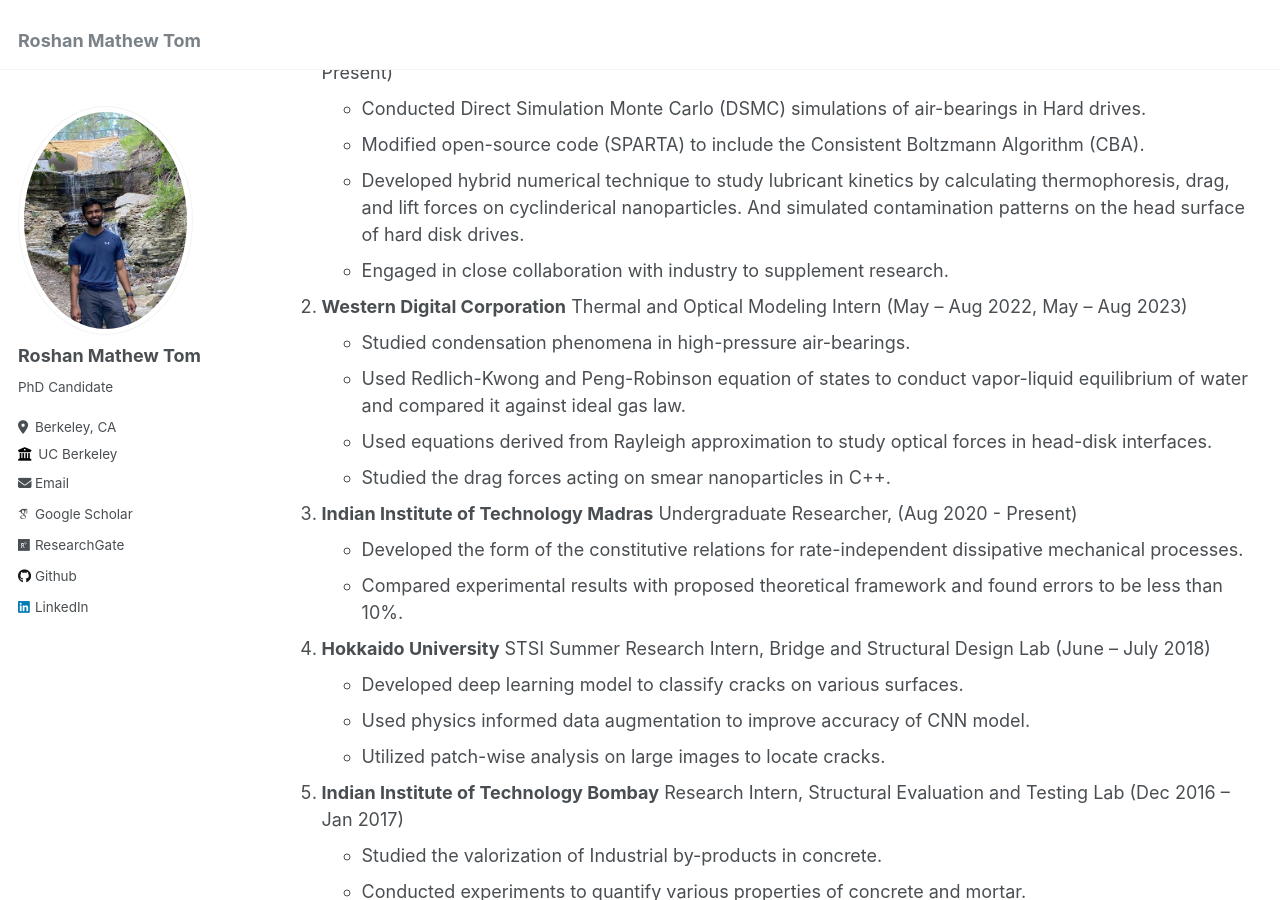
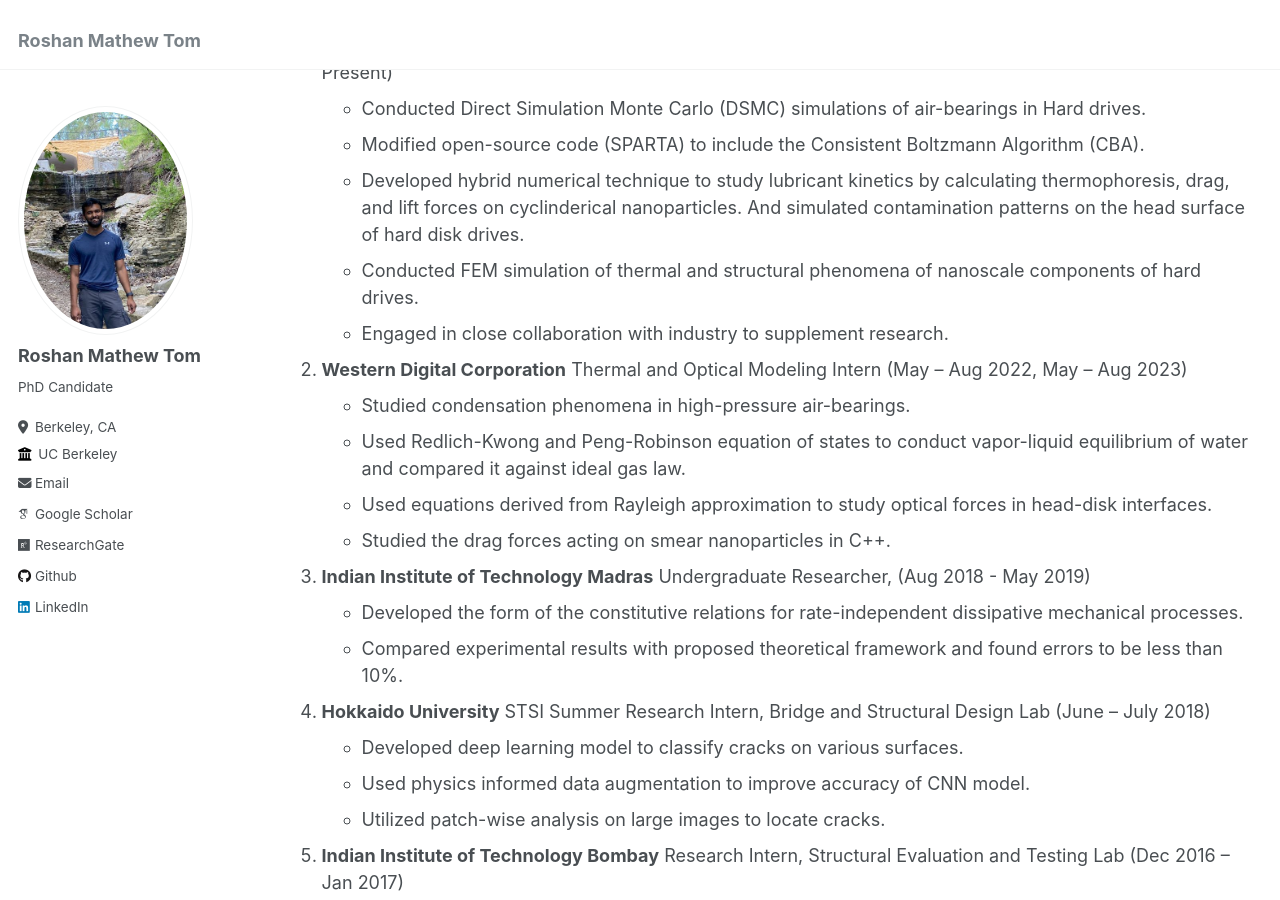
Before and after one commit to rm-tom/rm-tom.github.io, a Jekyll site: the page built from _pages/cv.md, in a window 1280 px wide and 900 px high, scrolled down 712 px. Built offline with Jekyll 4.4.1, drawn with Linux system fonts in a browser that asks for light colours; some web fonts are replaced.

Commit message:
Update cv.md

```diff
--- a/_pages/cv.md
+++ b/_pages/cv.md
@@ -31,6 +31,7 @@
   * Conducted Direct Simulation Monte Carlo (DSMC) simulations of air-bearings in Hard drives.
   * Modified open-source code (SPARTA) to include the Consistent Boltzmann Algorithm (CBA).
   * Developed hybrid numerical technique to study lubricant kinetics by calculating thermophoresis, drag, and lift forces on cyclinderical nanoparticles. And simulated contamination patterns on the head surface of hard disk drives.
+  * Conducted FEM simulation of thermal and structural phenomena of nanoscale components of hard drives.
   * Engaged in close collaboration with industry to supplement research.
 
 
@@ -42,7 +43,7 @@
   * Studied the drag forces acting on smear nanoparticles in C++.
 
 3. **Indian Institute of Technology Madras**
-Undergraduate Researcher, (Aug 2020 - Present)
+Undergraduate Researcher, (Aug 2018 - May 2019)
   * Developed the form of the constitutive relations for rate-independent dissipative mechanical processes.
   * Compared experimental results with proposed theoretical framework and found errors to be less than 10%.
 
```
